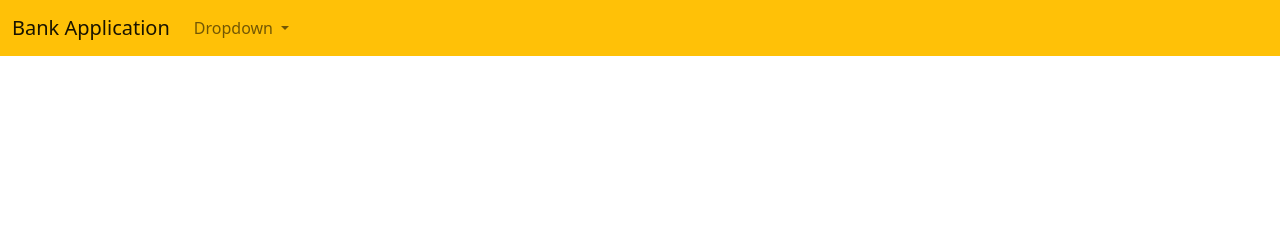
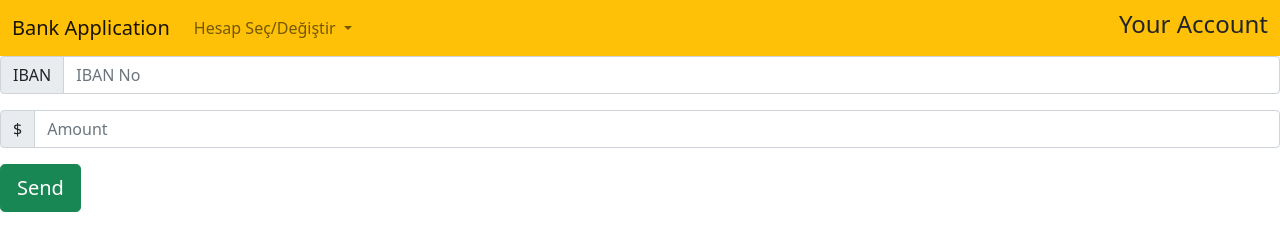
Before and after one commit to kodin21/eft-uygulamasi-week1-homework-onursimsekkk, a website built with Parcel: page index.html in a window 1280 px wide. Built offline with nearby package versions, Linux system fonts and the light colour scheme.

Commit message:
Add section and button

```diff
--- a/index.html
+++ b/index.html
@@ -19,19 +19,29 @@
                 <ul class="navbar-nav">
                   <li class="nav-item dropdown">
                     <a class="nav-link dropdown-toggle" href="#" id="navbarDarkDropdownMenuLink" role="button" data-bs-toggle="dropdown" aria-expanded="false">
-                      Dropdown
+                      Hesap Seç/Değiştir
                     </a>
-                    <ul class="dropdown-menu dropdown-menu-dark" aria-labelledby="navbarDarkDropdownMenuLink">
-                      <li><a class="dropdown-item" href="#">Action</a></li>
-                      <li><a class="dropdown-item" href="#">Another action</a></li>
-                      <li><a class="dropdown-item" href="#">Something else here</a></li>
+                    <ul id="dropdown" class="dropdown-menu dropdown-menu-dark" aria-labelledby="navbarDarkDropdownMenuLink">
                     </ul>
                   </li>
                 </ul>
               </div>
+              <h4 id="balance">Your Account</h4>
             </div>
           </nav>
+          <!-- Section -->
+          <section id="main">
+            <div class="input-group mb-3">
+              <span class="input-group-text" id="basic-addon1">IBAN</span>
+              <input type="text" class="form-control" placeholder="IBAN No" aria-label="Username" aria-describedby="basic-addon1">
+            </div>
+            <div class="input-group mb-3">
+              <span class="input-group-text" id="basic-addon1">$</span>
+              <input type="number" class="form-control" placeholder="Amount" aria-label="Username" aria-describedby="basic-addon1">
+            </div>
 
+            <button type="button" class="btn btn-success btn-lg">Send</button>
+          </section>
 
     </div>
     <script src="https://cdn.jsdelivr.net/npm/bootstrap@5.0.2/dist/js/bootstrap.bundle.min.js" integrity="sha384-MrcW6ZMFYlzcLA8Nl+NtUVF0sA7MsXsP1UyJoMp4YLEuNSfAP+JcXn/tWtIaxVXM" crossorigin="anonymous"></script>
```
